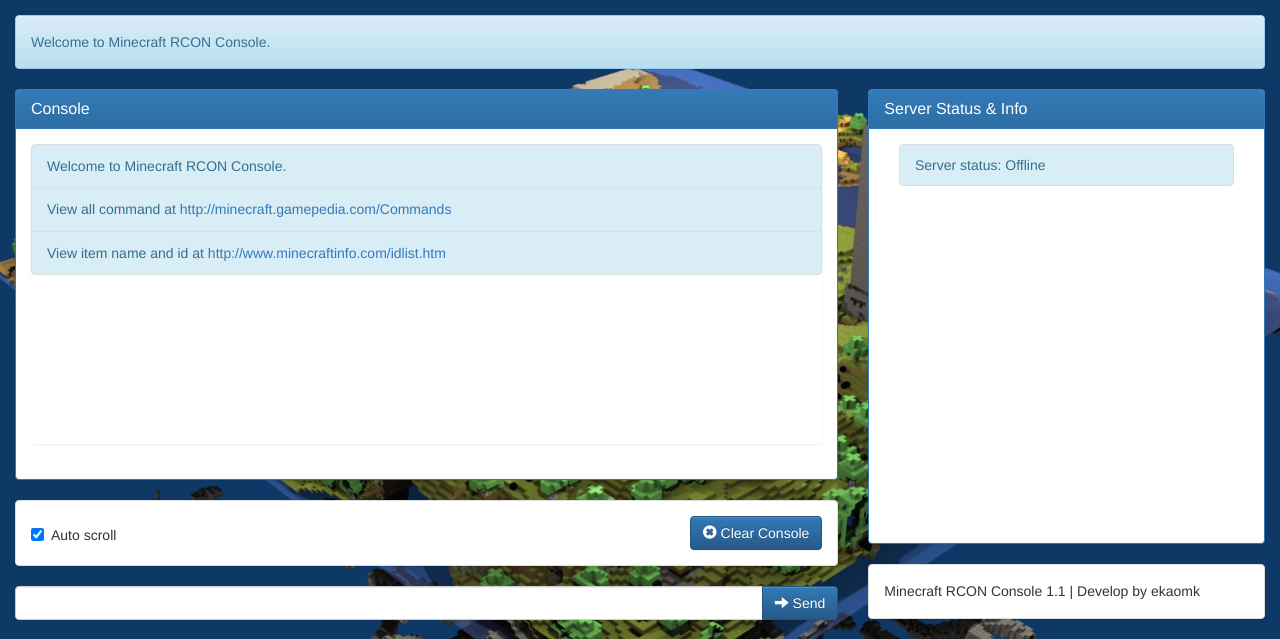
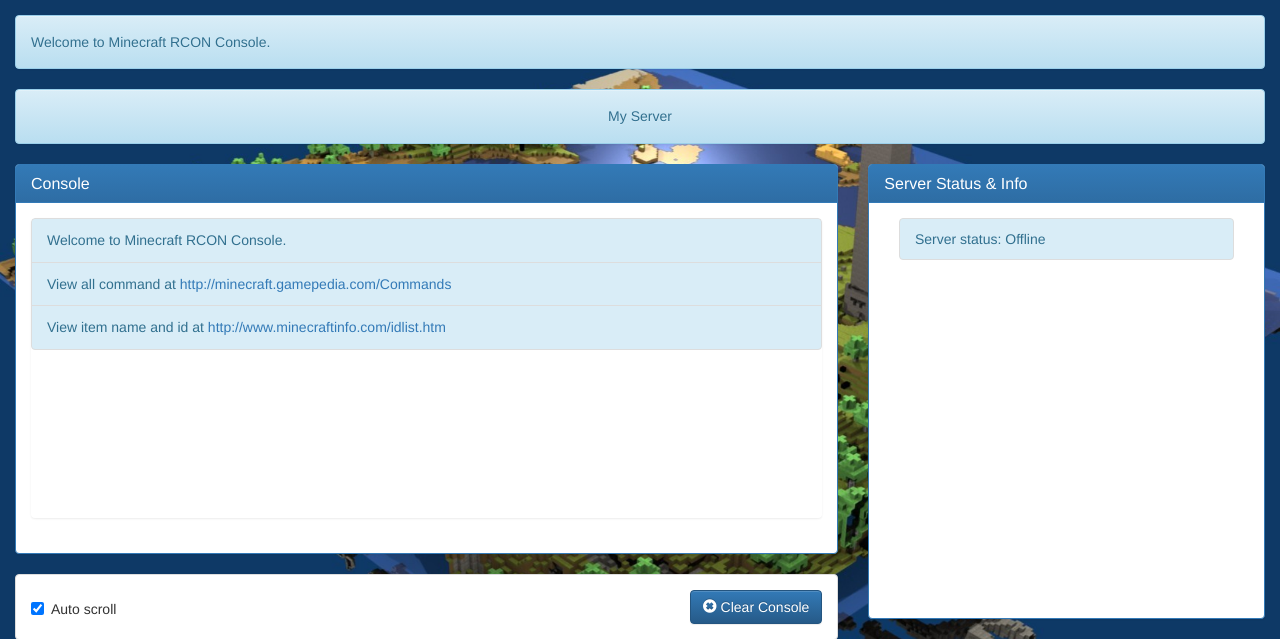
Before and after one commit to ekaomk/Minecraft-RCON-Console, a PHP site: page / in a window 1280 px wide. Shown: the top 639 px of the page. Run offline with PHP 8.4, Linux system fonts and the light colour scheme; data that the repository does not hold is empty; some libraries are stand-ins or nearby versions.

Commit message:
add Server Name alert message

```diff
--- a/config.php
+++ b/config.php
@@ -16,6 +16,8 @@ This file is part of Minecraft-RCON-Console.
     along with Minecraft-RCON-Console.  If not, see <http://www.gnu.org/licenses/>.
 */
 
+$serverName = "My Server";
+
 $rconHost = "localhost";
 $rconPort = 25575;
 $rconPassword = "rconpassword";
--- a/index.php
+++ b/index.php
@@ -15,6 +15,8 @@ GNU General Public License for more details.
 You should have received a copy of the GNU General Public License
 along with Minecraft-RCON-Console.  If not, see <http://www.gnu.org/licenses/>.
 */
+
+require 'config.php';
 ?>
 
 <!DOCTYPE HTML>
@@ -49,6 +51,7 @@ along with Minecraft-RCON-Console.  If not, see <http://www.gnu.org/licenses/>.
 	<!-- Stack the columns on mobile by making one full-width and the other half-width -->
 	<div class="container-fluid content" style="padding-top: 15px;">
 		<div class="alert alert-info" id="alertMessenge">Welcome to Minecraft RCON Console.</div>
+		<div class="alert alert-info"><center><?php echo $serverName; ?></center></div>
 		<div class="row">
 			<div class="col-md-8 col-lg-8 console">
 				<div class="panel panel-primary" >
```
